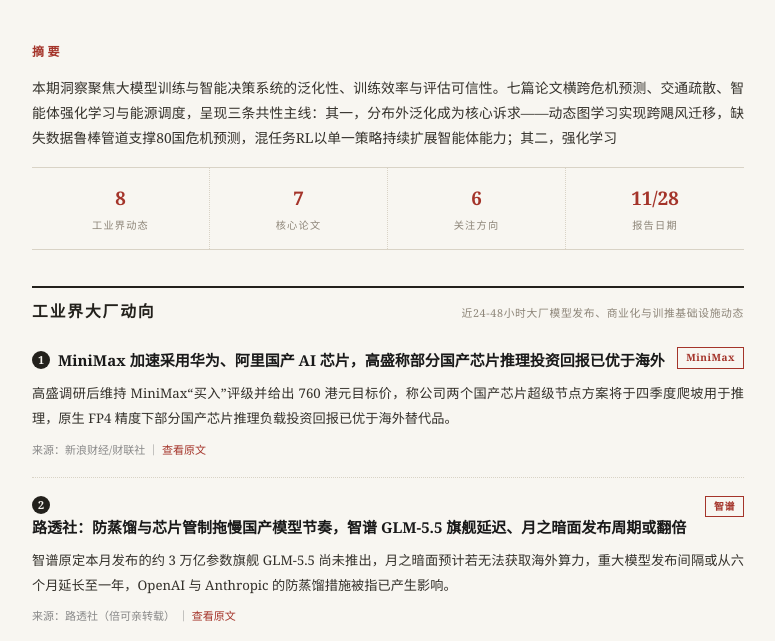
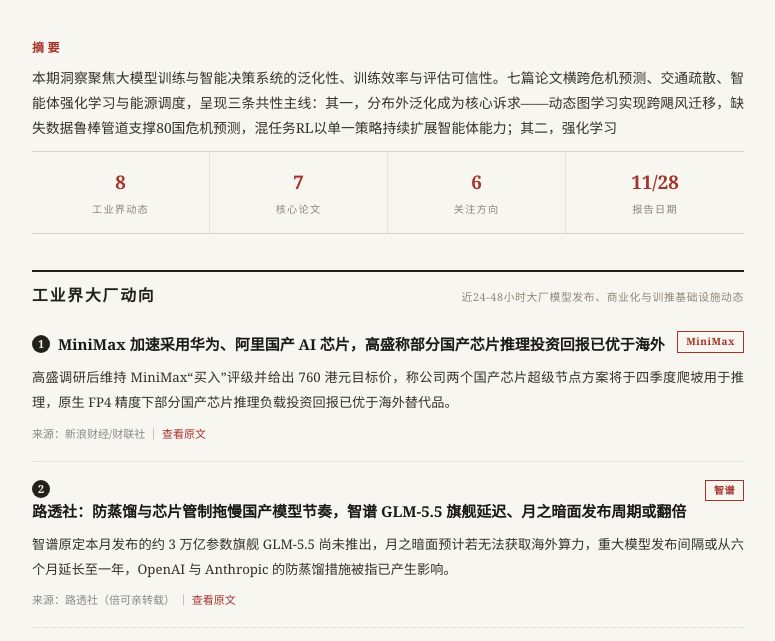
Before and after one commit to sailing27/xinsight, a plain HTML site: page reports/2026-11/2026-11-28.html in a window 1280 px wide. Shown: the part 158-799 px from the top of the page, without its empty margins (252-1027 px from the left). Drawn offline with Linux system fonts and the light colour scheme.

Commit message:
design: 摘要区上下留白再压缩

```diff
--- a/reports/2026-11/2026-11-28.html
+++ b/reports/2026-11/2026-11-28.html
@@ -29,7 +29,7 @@
 
   .executive-summary {
     border-bottom: 1px solid #d9d3c6;
-    padding: 8px 0 16px;
+    padding: 4px 0 10px;
     margin-bottom: 0;
     background: transparent;
   }
@@ -37,7 +37,7 @@
     color: #a4342a;
     font-size: .8rem;
     letter-spacing: .3em;
-    margin-bottom: 14px;
+    margin-bottom: 8px;
     font-weight: 600;
   }
   .executive-summary p {
```
